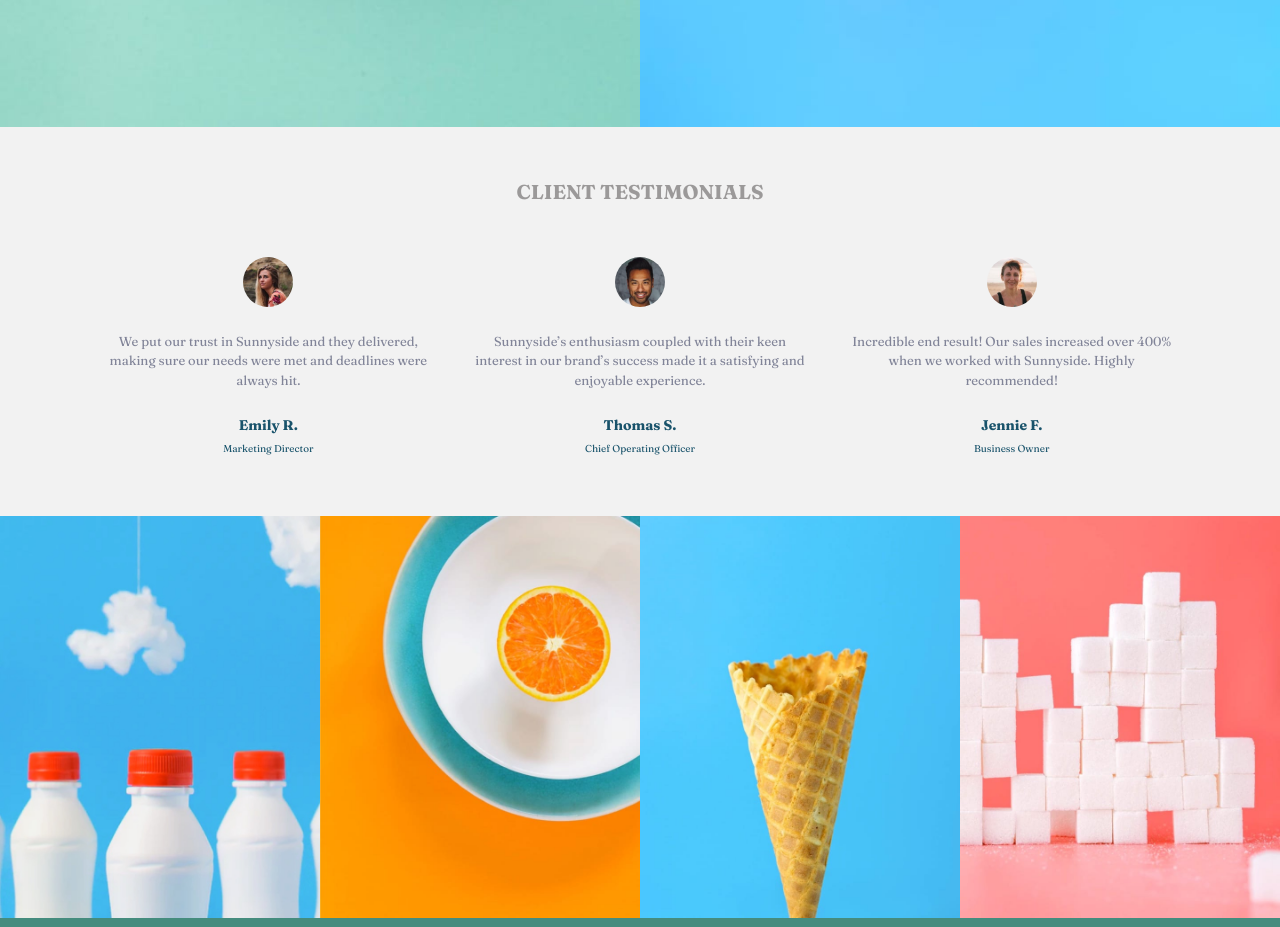
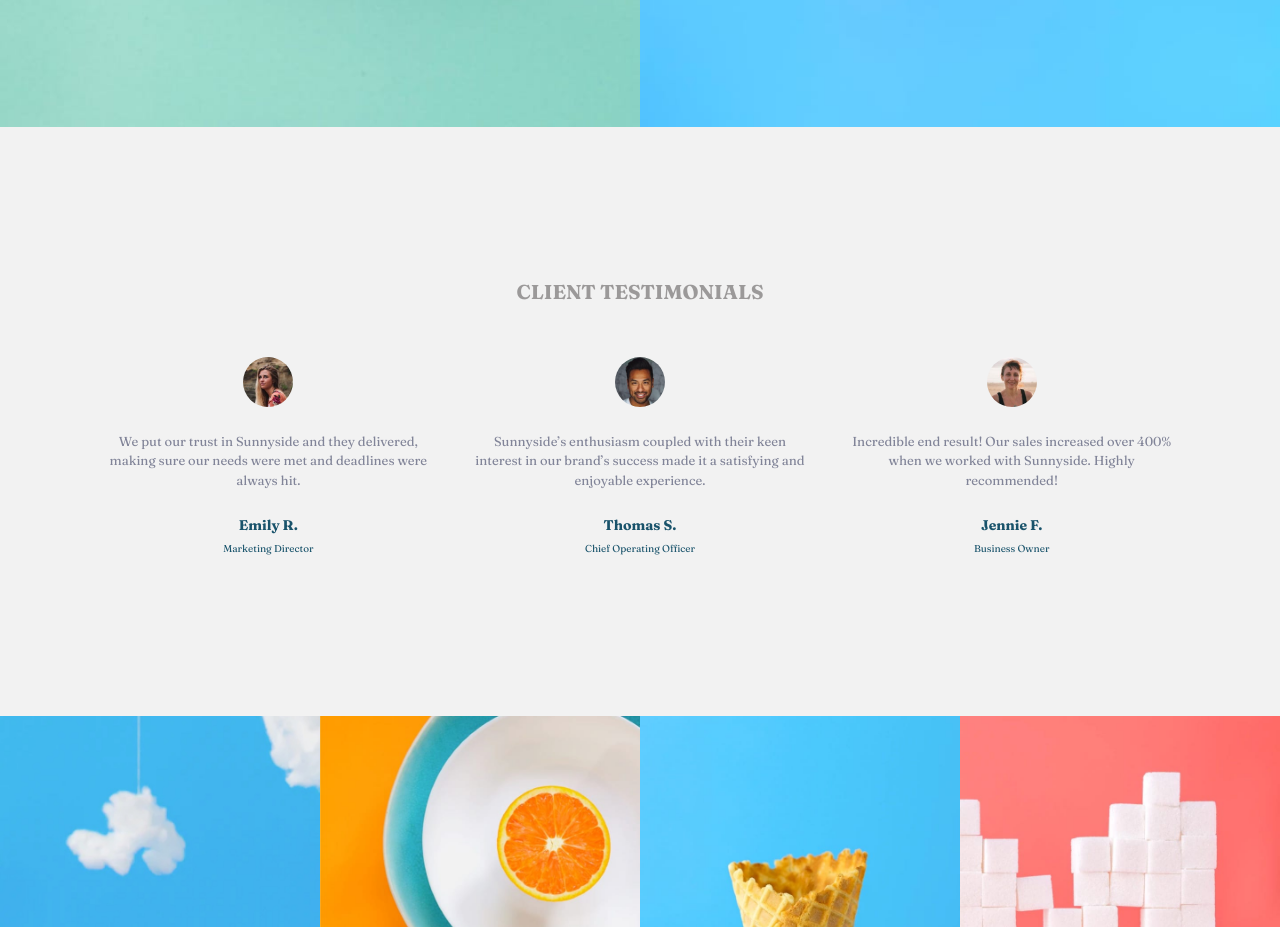
Before and after one commit to Musawirkhann/sunnyside_website, a plain HTML site: page index.html in a window 1280 px wide. Shown: the part 2285-3212 px from the top of the page. Drawn offline with Linux system fonts and the light colour scheme.

Commit message:
FASDFSDF

```diff
--- a/css/style.css
+++ b/css/style.css
@@ -206,7 +206,7 @@ ul {
   background: #f2f2f2;
 }
 .testimonials {
-  padding: 5rem 0;
+  padding: 15rem 0;
   text-align: center;
 }
 .testimonials .section-heading {
```
